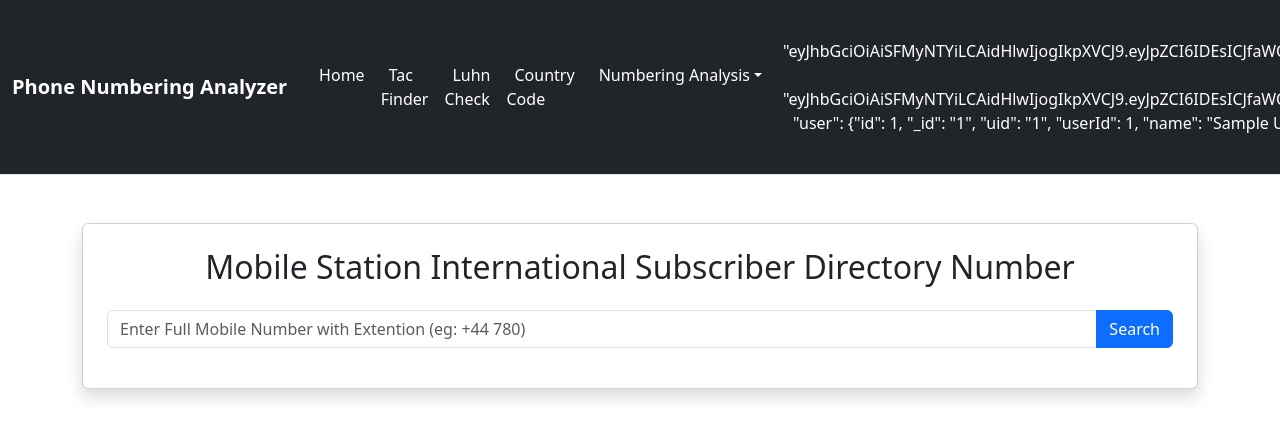
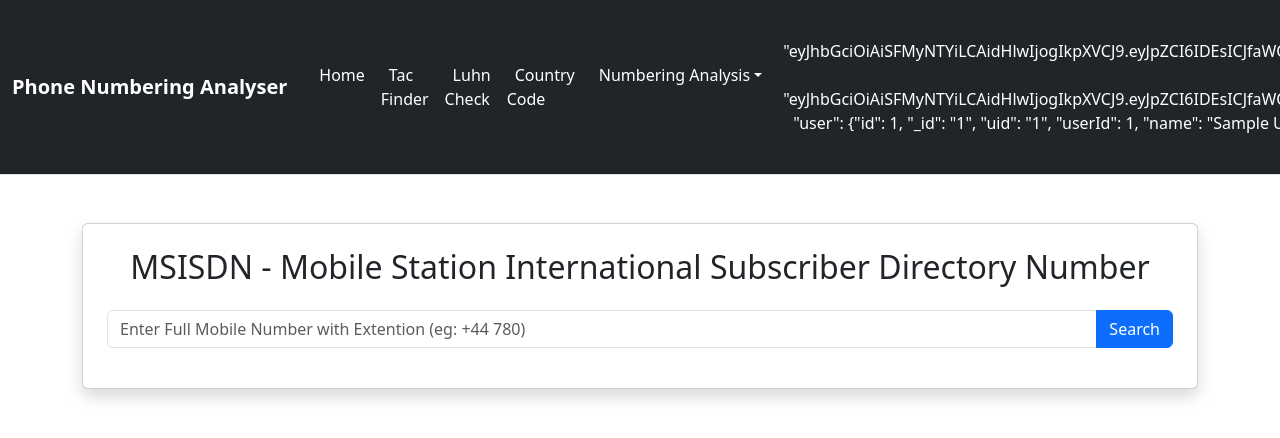
Before and after one commit to Yogesh187/Yogesh187.github.io, a React (Create React App) app: page /Pages/PhoneNumberFind in a window 1280 px wide. Shown: the top 438 px of the page. Built offline with nearby package versions, Linux system fonts and the light colour scheme; sample sign-in values are in the browser's storage.

Commit message:
frontend change

```diff
--- a/src/Components/Navbar.js
+++ b/src/Components/Navbar.js
@@ -230,7 +230,7 @@ function Navbar() {
     <nav className="navbar navbar-expand-lg navbar-dark bg-dark border-bottom">
       <div className="container-fluid">
         <Link className="navbar-brand fw-bold" to="/">
-        Phone Numbering Analyzer
+        Phone Numbering Analyser
         </Link>
         <button className="navbar-toggler" type="button" data-bs-toggle="collapse" data-bs-target=".navbar-collapse">
           <span className="navbar-toggler-icon"></span>
--- a/src/Pages/Home.js
+++ b/src/Pages/Home.js
@@ -44,7 +44,7 @@ const HomePage = () => {
         }}
       >
         <div>
-          <h1 className="display-4">Phone Numbering Analyzer</h1>
+          <h1 className="display-4">Phone Numbering Analyser</h1>
           <p className="lead">PNA - By  Vignesh R. S.</p>
           {!isLoggedIn ? (
             <a href="/Login" className="btn btn-light btn-lg mt-3">
--- a/src/Pages/PhoneNumberFind.js
+++ b/src/Pages/PhoneNumberFind.js
@@ -40,7 +40,7 @@ const PhoneNumberFinder = () => {
     return (
         <div className="container mt-5">
             <div className="card shadow p-4">
-                <h2 className="text-center mb-4">Mobile Station International Subscriber Directory Number</h2>
+                <h2 className="text-center mb-4">MSISDN - Mobile Station International Subscriber Directory Number</h2>
 
                 {/* <div className="mb-3">
                     <input
```
